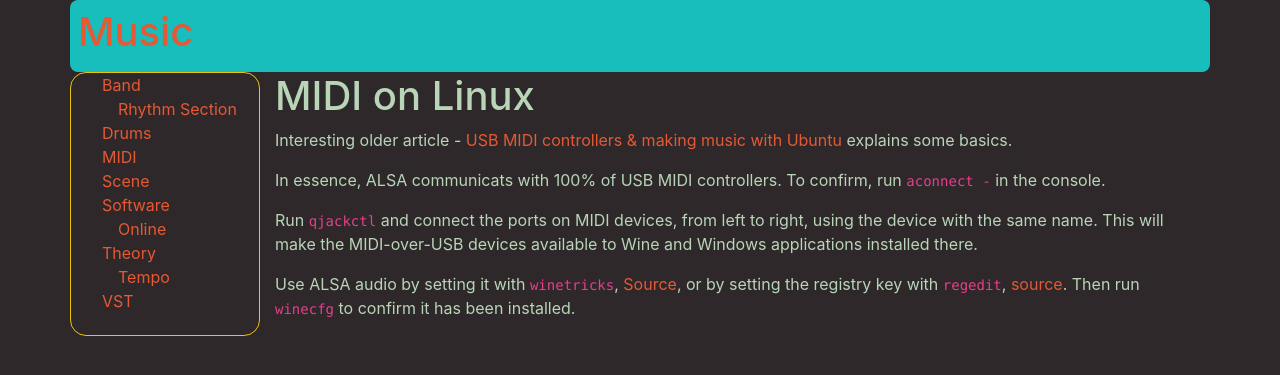
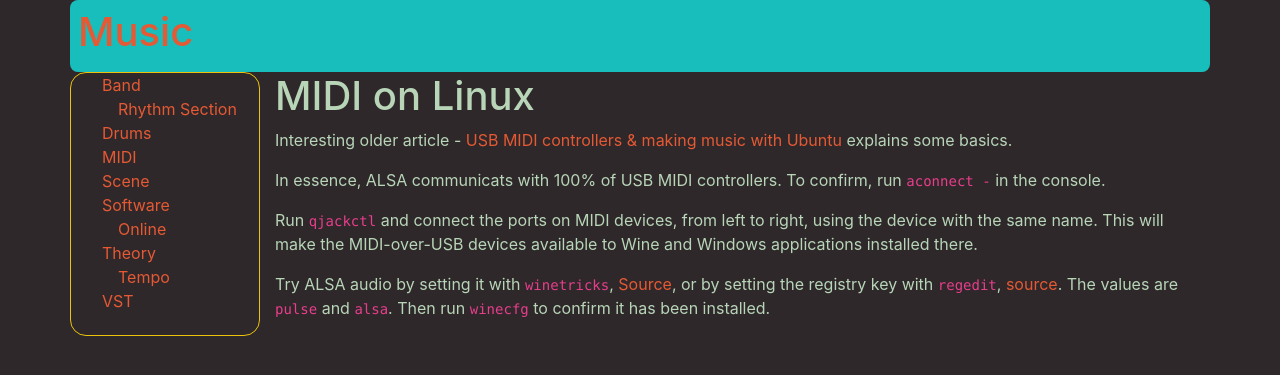
Before and after one commit to MisterY/music-site, a Jekyll site: the page built from MIDI/linux.md, in a window 1280 px wide. Shown: the top 375 px of the page. Built offline with Jekyll 4.4.1, drawn with Linux system fonts in a browser that asks for light colours; nearby versions of some CDN libraries; our own code applies the rules of GitHub Pages for plain Markdown files.

Commit message:
alsa has a latency?!

```diff
--- a/MIDI/linux.md
+++ b/MIDI/linux.md
@@ -6,5 +6,6 @@ In essence, ALSA communicats with 100% of USB MIDI controllers. To confirm, run
 
 Run `qjackctl` and connect the ports on MIDI devices, from left to right, using the device with the same name. This will make the MIDI-over-USB devices available to Wine and Windows applications installed there.
 
-Use ALSA audio by setting it with `winetricks`, [Source](https://askubuntu.com/questions/77210/how-to-change-the-default-audio-in-wine-to-alsa-only), or by setting the registry key with `regedit`, [source](https://askubuntu.com/questions/77210/how-to-change-the-default-audio-in-wine-to-alsa-only).
+Try ALSA audio by setting it with `winetricks`, [Source](https://askubuntu.com/questions/77210/how-to-change-the-default-audio-in-wine-to-alsa-only), or by setting the registry key with `regedit`, [source](https://askubuntu.com/questions/77210/how-to-change-the-default-audio-in-wine-to-alsa-only).
+The values are `pulse` and `alsa`.
 Then run `winecfg` to confirm it has been installed.
```
